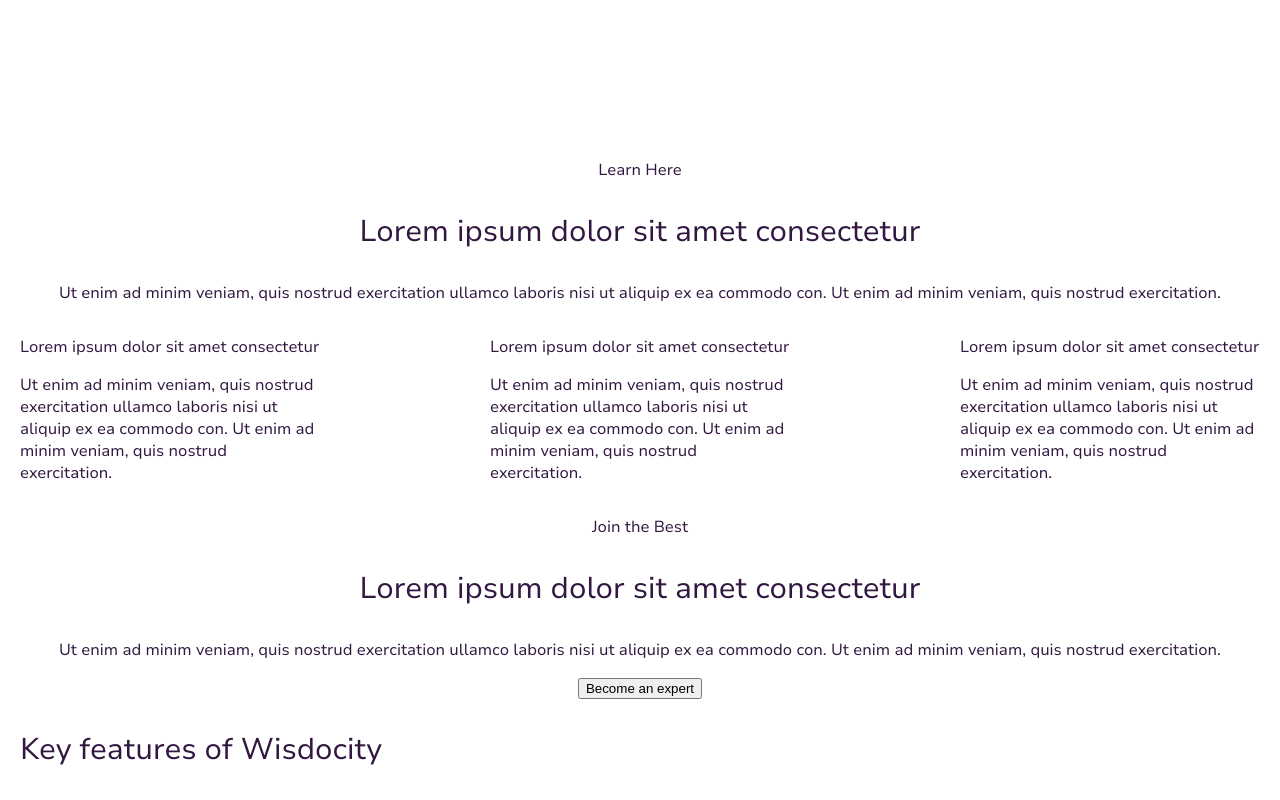
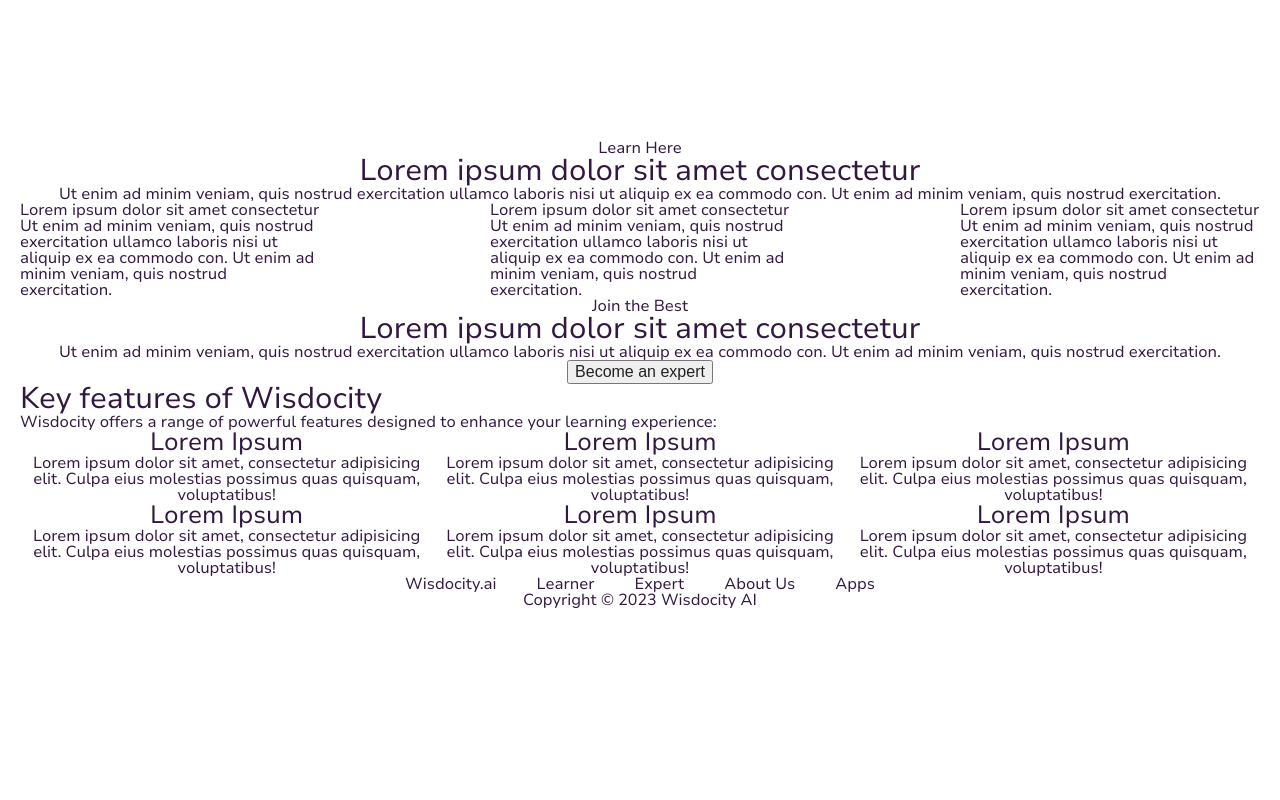
Before and after one commit to Igrokqq/tmptmptmp, a React (Create React App) app: page / in a window 1280 px wide. Shown: the part 400-1200 px from the top of the page. After the commit the page ends 1011 px from the top, so only its background shows below. Built offline with nearby package versions, Linux system fonts and the light colour scheme; the HTML template or start-up script is replaced by a standard one.

Commit message:
reset.css

```diff
--- a/src/index.css
+++ b/src/index.css
@@ -1,5 +1,6 @@
 /* Global styles */
 
+@import './reset.css';
 @import './assets/fonts/fonts.css';
 
 body {
--- /dev/null
+++ b/src/reset.css
@@ -0,0 +1,366 @@
+/* http://meyerweb.com/eric/tools/css/reset/
+   v2.0-modified | 20110126
+   License: none (public domain)
+*/
+
+html, body, div, span, applet, object, iframe,
+h1, h2, h3, h4, h5, h6, p, blockquote, pre,
+a, abbr, acronym, address, big, cite, code,
+del, dfn, em, img, ins, kbd, q, s, samp,
+small, strike, strong, sub, sup, tt, var,
+b, u, i, center,
+dl, dt, dd, ol, ul, li,
+fieldset, form, label, legend,
+table, caption, tbody, tfoot, thead, tr, th, td,
+article, aside, canvas, details, embed,
+figure, figcaption, footer, header, hgroup,
+menu, nav, output, ruby, section, summary,
+time, mark, audio, video {
+    margin: 0;
+    padding: 0;
+    border: 0;
+    font-size: 100%;
+    font: inherit;
+    vertical-align: baseline;
+}
+
+/* make sure to set some focus styles for accessibility */
+:focus {
+    outline: 0;
+}
+
+/* HTML5 display-role reset for older browsers */
+article, aside, details, figcaption, figure,
+footer, header, hgroup, menu, nav, section {
+    display: block;
+}
+
+body {
+    line-height: 1;
+}
+
+ol, ul {
+    list-style: none;
+}
+
+blockquote, q {
+    quotes: none;
+}
+
+blockquote:before, blockquote:after,
+q:before, q:after {
+    content: '';
+    content: none;
+}
+
+table {
+    border-collapse: collapse;
+    border-spacing: 0;
+}
+
+input[type=search]::-webkit-search-cancel-button,
+input[type=search]::-webkit-search-decoration,
+input[type=search]::-webkit-search-results-button,
+input[type=search]::-webkit-search-results-decoration {
+    -webkit-appearance: none;
+    -moz-appearance: none;
+}
+
+input[type=search] {
+    -webkit-appearance: none;
+    -moz-appearance: none;
+    -webkit-box-sizing: content-box;
+    -moz-box-sizing: content-box;
+    box-sizing: content-box;
+}
+
+textarea {
+    overflow: auto;
+    vertical-align: top;
+    resize: vertical;
+}
+
+/**
+ * Correct `inline-block` display not defined in IE 6/7/8/9 and Firefox 3.
+ */
+
+audio,
+canvas,
+video {
+    display: inline-block;
+    *display: inline;
+    *zoom: 1;
+    max-width: 100%;
+}
+
+/**
+ * Prevent modern browsers from displaying `audio` without controls.
+ * Remove excess height in iOS 5 devices.
+ */
+
+audio:not([controls]) {
+    display: none;
+    height: 0;
+}
+
+/**
+ * Address styling not present in IE 7/8/9, Firefox 3, and Safari 4.
+ * Known issue: no IE 6 support.
+ */
+
+[hidden] {
+    display: none;
+}
+
+/**
+ * 1. Correct text resizing oddly in IE 6/7 when body `font-size` is set using
+ *    `em` units.
+ * 2. Prevent iOS text size adjust after orientation change, without disabling
+ *    user zoom.
+ */
+
+html {
+    font-size: 100%; /* 1 */
+    -webkit-text-size-adjust: 100%; /* 2 */
+    -ms-text-size-adjust: 100%; /* 2 */
+}
+
+/**
+ * Address `outline` inconsistency between Chrome and other browsers.
+ */
+
+a:focus {
+    outline: thin dotted;
+}
+
+/**
+ * Improve readability when focused and also mouse hovered in all browsers.
+ */
+
+a:active,
+a:hover {
+    outline: 0;
+}
+
+/**
+ * 1. Remove border when inside `a` element in IE 6/7/8/9 and Firefox 3.
+ * 2. Improve image quality when scaled in IE 7.
+ */
+
+img {
+    border: 0; /* 1 */
+    -ms-interpolation-mode: bicubic; /* 2 */
+}
+
+/**
+ * Address margin not present in IE 6/7/8/9, Safari 5, and Opera 11.
+ */
+
+figure {
+    margin: 0;
+}
+
+/**
+ * Correct margin displayed oddly in IE 6/7.
+ */
+
+form {
+    margin: 0;
+}
+
+/**
+ * Define consistent border, margin, and padding.
+ */
+
+fieldset {
+    border: 1px solid #c0c0c0;
+    margin: 0 2px;
+    padding: 0.35em 0.625em 0.75em;
+}
+
+/**
+ * 1. Correct color not being inherited in IE 6/7/8/9.
+ * 2. Correct text not wrapping in Firefox 3.
+ * 3. Correct alignment displayed oddly in IE 6/7.
+ */
+
+legend {
+    border: 0; /* 1 */
+    padding: 0;
+    white-space: normal; /* 2 */
+    *margin-left: -7px; /* 3 */
+}
+
+/**
+ * 1. Correct font size not being inherited in all browsers.
+ * 2. Address margins set differently in IE 6/7, Firefox 3+, Safari 5,
+ *    and Chrome.
+ * 3. Improve appearance and consistency in all browsers.
+ */
+
+button,
+input,
+select,
+textarea {
+    font-size: 100%; /* 1 */
+    margin: 0; /* 2 */
+    vertical-align: baseline; /* 3 */
+    *vertical-align: middle; /* 3 */
+}
+
+/**
+ * Address Firefox 3+ setting `line-height` on `input` using `!important` in
+ * the UA stylesheet.
+ */
+
+button,
+input {
+    line-height: normal;
+}
+
+/**
+ * Address inconsistent `text-transform` inheritance for `button` and `select`.
+ * All other form control elements do not inherit `text-transform` values.
+ * Correct `button` style inheritance in Chrome, Safari 5+, and IE 6+.
+ * Correct `select` style inheritance in Firefox 4+ and Opera.
+ */
+
+button,
+select {
+    text-transform: none;
+}
+
+/**
+ * 1. Avoid the WebKit bug in Android 4.0.* where (2) destroys native `audio`
+ *    and `video` controls.
+ * 2. Correct inability to style clickable `input` types in iOS.
+ * 3. Improve usability and consistency of cursor style between image-type
+ *    `input` and others.
+ * 4. Remove inner spacing in IE 7 without affecting normal text inputs.
+ *    Known issue: inner spacing remains in IE 6.
+ */
+
+button,
+html input[type="button"], /* 1 */
+input[type="reset"],
+input[type="submit"] {
+    -webkit-appearance: button; /* 2 */
+    cursor: pointer; /* 3 */
+    *overflow: visible;  /* 4 */
+}
+
+/**
+ * Re-set default cursor for disabled elements.
+ */
+
+button[disabled],
+html input[disabled] {
+    cursor: default;
+}
+
+/**
+ * 1. Address box sizing set to content-box in IE 8/9.
+ * 2. Remove excess padding in IE 8/9.
+ * 3. Remove excess padding in IE 7.
+ *    Known issue: excess padding remains in IE 6.
+ */
+
+input[type="checkbox"],
+input[type="radio"] {
+    box-sizing: border-box; /* 1 */
+    padding: 0; /* 2 */
+    *height: 13px; /* 3 */
+    *width: 13px; /* 3 */
+}
+
+/**
+ * 1. Address `appearance` set to `searchfield` in Safari 5 and Chrome.
+ * 2. Address `box-sizing` set to `border-box` in Safari 5 and Chrome
+ *    (include `-moz` to future-proof).
+ */
+
+input[type="search"] {
+    -webkit-appearance: textfield; /* 1 */
+    -moz-box-sizing: content-box;
+    -webkit-box-sizing: content-box; /* 2 */
+    box-sizing: content-box;
+}
+
+/**
+ * Remove inner padding and search cancel button in Safari 5 and Chrome
+ * on OS X.
+ */
+
+input[type="search"]::-webkit-search-cancel-button,
+input[type="search"]::-webkit-search-decoration {
+    -webkit-appearance: none;
+}
+
+/**
+ * Remove inner padding and border in Firefox 3+.
+ */
+
+button::-moz-focus-inner,
+input::-moz-focus-inner {
+    border: 0;
+    padding: 0;
+}
+
+/**
+ * 1. Remove default vertical scrollbar in IE 6/7/8/9.
+ * 2. Improve readability and alignment in all browsers.
+ */
+
+textarea {
+    overflow: auto; /* 1 */
+    vertical-align: top; /* 2 */
+}
+
+/**
+ * Remove most spacing between table cells.
+ */
+
+table {
+    border-collapse: collapse;
+    border-spacing: 0;
+}
+
+html,
+button,
+input,
+select,
+textarea {
+    color: #222;
+}
+
+
+::-moz-selection {
+    background: #b3d4fc;
+    text-shadow: none;
+}
+
+::selection {
+    background: #b3d4fc;
+    text-shadow: none;
+}
+
+img {
+    vertical-align: middle;
+}
+
+fieldset {
+    border: 0;
+    margin: 0;
+    padding: 0;
+}
+
+textarea {
+    resize: vertical;
+}
+
+.chromeframe {
+    margin: 0.2em 0;
+    background: #ccc;
+    color: #000;
+    padding: 0.2em 0;
+}
```
